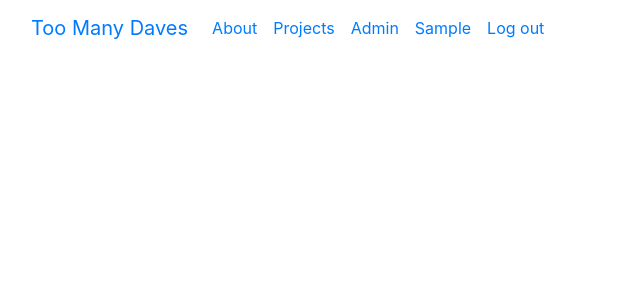
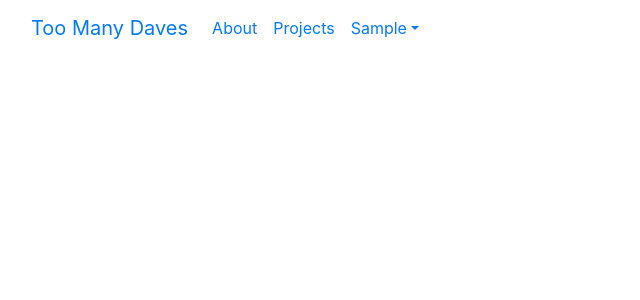
Before and after one commit to toomanydaves/django-proj, a Django app: page /portfolio/projects/1/ in a window 1280 px wide. Shown: the top 300 px of the page, without its empty margins (0-640 px from the left). Run offline with Django 3.2, Linux system fonts and the light colour scheme; the visitor is signed in with stand-in values (Sample User, id 1); some libraries are stand-ins or nearby versions.

Commit message:
creates dropdown with first name of user in NavBar and moves links to user (changing it to Profile), Admin and Log Out to dropdown options https://trello.com/c/iLnVE643

```diff
--- a/django_proj/toomanydaves/templates/toomanydaves/base.html
+++ b/django_proj/toomanydaves/templates/toomanydaves/base.html
@@ -60,32 +60,29 @@
                             >Projects</a>
                         </li>
                         {% if request.user.is_authenticated %}
-                            {% if user.is_staff %}
-                                <li class="nav-item">
-                                    <a
-                                        class="nav-link"
-                                        href="/admin"
-                                    >Admin</a>
-                                </li>
-                            {% endif %}
-                            <li class="nav-item">
+                            <li class="nav-item dropdown">
                                 <a
-                                    class="nav-link"
-                                    href="/user"
+                                    class="nav-link dropdown-toggle"
+                                    data-toggle="dropdown"
+                                    href="#"
+                                    role="button"
+                                    aria-haspopup="true"
+                                    aria-expanded="false"
                                 >{{ user.first_name }}</a>
-                            </li>
-                            <li class="nav-item">
-                                <a
-                                    class="nav-link"
-                                    href="/logout"
-                                >Log out</a>
+                                <div class="dropdown-menu">
+                                    {% if user.is_staff %}
+                                        <a class="dropdown-item" href="/admin">Admin</a>
+                                    {% endif %}
+                                    <a class="dropdown-item" href="/user">Profile</a>
+                                    <a class="dropdown-item" href="/logout">Log out</a>
+                                </div>
                             </li>
                         {% else %}
                             <li class="nav-item">
                                 <a
                                     class="nav-link"
                                     href="/join"
-                                >Join</a>
+                                >Join up</a>
                             </li>
                             <li class="nav-item">
                                 <a
```
